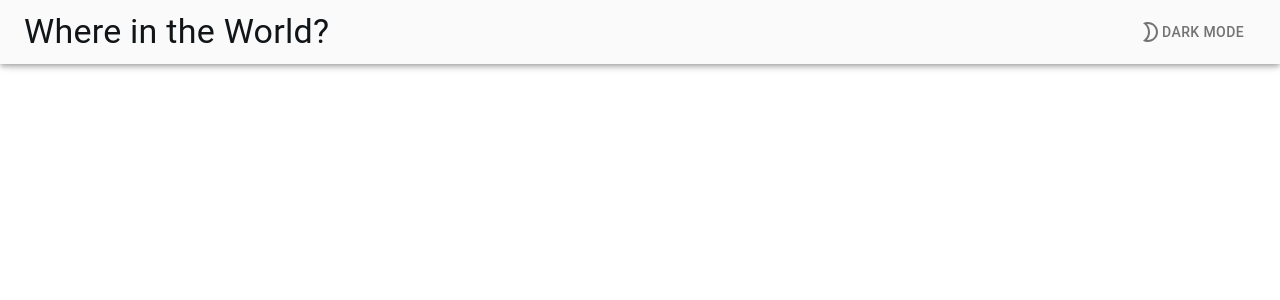
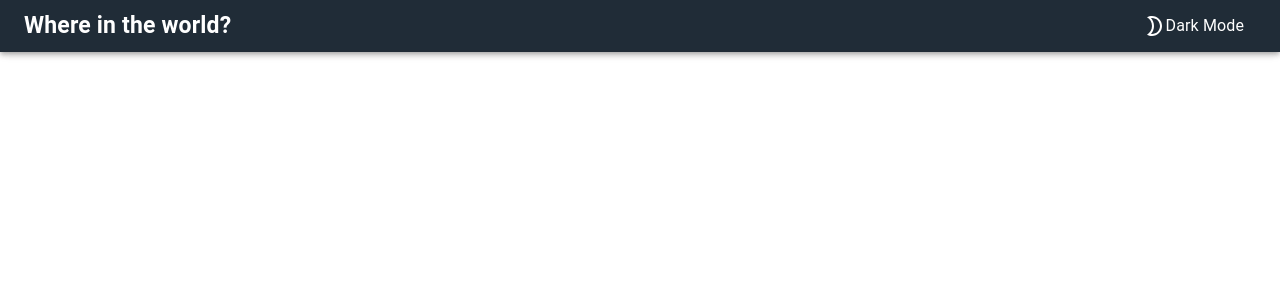
Before and after one commit to dorijantomic/country-search, a React (Create React App) app: page / in a window 1280 px wide. Shown: the top 300 px of the page. Built offline with nearby package versions, Linux system fonts and the light colour scheme.

Commit message:
Implemented a navigation bar with a working theme color switch from dark to light mode

```diff
--- a/package.json
+++ b/package.json
@@ -10,7 +10,8 @@
     "react-redux": "^7.1.0",
     "react-router-dom": "^5.0.1",
     "react-scripts": "3.0.1",
-    "redux": "^4.0.4"
+    "redux": "^4.0.4",
+    "redux-thunk": "^2.3.0"
   },
   "scripts": {
     "start": "react-scripts start",
--- a/src/components/Nav/Nav.js
+++ b/src/components/Nav/Nav.js
@@ -7,32 +7,39 @@ import {
   withStyles
 } from "@material-ui/core";
 import Brightness from "@material-ui/icons/Brightness2Outlined";
-
+import { connect } from 'react-redux';
+import * as actionTypes from '../../store/actions/themeSwitchAction'
+import { sizeHeight } from "@material-ui/system";
 
 const styles = theme => ({
   title: {
-
+    fontWeight: "600",
+    fontSize: 23,
     // Match [md, ∞[
     //       [960px, ∞[
     [theme.breakpoints.down("xs")]: {
 
       fontSize: "15px",
-      fontWeight: "700"
+      fontWeight: "800"
     }
   },
 
   toolbar: {
+      minHeight: 52,
     [theme.breakpoints.down("xs")]: {
       minHeight: 96
     }
   },
 
   themeSwitcher: {
-    marginLeft: 'auto'
+    marginLeft: 'auto',
+    color: theme.palette.primary.contrastText
 
   },
 
   themeSwitcherText: {
+      fontWeight: 400,
+      fontSize: 16,
     [theme.breakpoints.down("xs")]: {
       display: "none"
     }
@@ -41,16 +48,18 @@ const styles = theme => ({
 
 const Nav = props => {
   const { classes } = props;
+
   return (
     <div>
       <AppBar color='primary'>
         <Toolbar className={classes.toolbar}>
           <Typography className={classes.title} variant="h4">
-            Where in the World?
+            Where in the world?
+            {}
           </Typography>
-          <IconButton className={classes.themeSwitcher}>
+          <IconButton className={classes.themeSwitcher} onClick={props.onClick} >
             <Brightness />
-            <Typography variant="button" className={classes.themeSwitcherText}>
+            <Typography variant="button" className={classes.themeSwitcherText} variant='h6'>
               Dark Mode
             </Typography>
           </IconButton>
@@ -60,4 +69,14 @@ const Nav = props => {
   );
 };
 
-export default withStyles(styles)(Nav);
+const mapStateToProps = state => ({
+    palette: state.theme.lightMode
+})
+
+const mapDispatchToProps = dispatch => {
+    return {
+        onClick: () => dispatch({type: actionTypes.SWITCH_THEME})
+    }
+}
+
+export default connect(mapStateToProps, mapDispatchToProps)(withStyles(styles)(Nav));
--- a/src/containers/Layout/Layout.js
+++ b/src/containers/Layout/Layout.js
@@ -1,30 +1,19 @@
 import React, { Component } from "react";
 import Nav from "../../components/Nav/Nav";
 import { createMuiTheme, MuiThemeProvider } from "@material-ui/core/styles";
+import { connect } from 'react-redux'
 import indigo from "@material-ui/core/colors/indigo";
 import pink from "@material-ui/core/colors/pink";
 import red from "@material-ui/core/colors/red";
 
-const theme = createMuiTheme({
-  palette: {
-    primary: {
-      light: "#a4a4a4",
-      main: `hsl(0, 0%, 98%)  `,
-      dark: "#494949",
-      contrastText: `hsl(200, 15%, 8%)`
-    },
-    secondary: {
-      light: "#819ca9",
-      main: "#546e7a",
-      dark: "#29434e",
-      contrastText: "#fff"
-    }
-  }
-});
+
 class Layout extends Component {
+
   render() {
+
     return (
-      <MuiThemeProvider theme={theme}>
+
+      <MuiThemeProvider theme={this.props.mode ? createMuiTheme(this.props.dark) : createMuiTheme(this.props.light)}>
         <div>
           <Nav />
         </div>
@@ -33,4 +22,14 @@ class Layout extends Component {
   }
 }
 
-export default Layout;
+const mapStateToProps = state => {
+    return {
+        mode: state.theme.lightMode,
+        dark: state.theme.darkPalette,
+        light: state.theme.lightPalette
+
+
+    }
+}
+
+export default connect(mapStateToProps)(Layout);
--- a/src/index.js
+++ b/src/index.js
@@ -3,5 +3,10 @@ import ReactDOM from 'react-dom';
 import './index.css';
 import App from './App';
 
+import rootReducer from './store/reducers/rootReducer'
+import { createStore } from 'redux';
+import { Provider } from 'react-redux'
 
-ReactDOM.render(<App />, document.getElementById('root'));
+let store = createStore(rootReducer)
+
+ReactDOM.render(<Provider store={store}><App /></Provider>, document.getElementById('root'));
--- /dev/null
+++ b/src/store/actions/themeSwitchAction.js
@@ -0,0 +1 @@
+export const SWITCH_THEME = 'SWITCH_THEME'
--- /dev/null
+++ b/src/store/reducers/rootReducer.js
@@ -0,0 +1,7 @@
+import { combineReducers } from 'redux'
+import theme from './themeSwitchReducer'
+const reducer = combineReducers({
+    theme
+  })
+
+export default reducer
--- /dev/null
+++ b/src/store/reducers/themeSwitchReducer.js
@@ -0,0 +1,57 @@
+import * as actionTypes from "../actions/themeSwitchAction";
+const initialState = {
+  darkPalette: {
+    palette: {
+      primary: {
+        light: "#a4a4a4",
+        main: `hsl(207, 26%, 17%)`,
+        dark: "#494949",
+        contrastText: `hsl(0, 0%, 100%)
+        `
+      },
+      secondary: {
+        light: "#819ca9",
+        main: "#546e7a",
+        dark: "#29434e",
+        contrastText: "#fff"
+      }
+    }
+  },
+  lightPalette: {
+    palette: {
+      primary: {
+        light: "#a4a4a4",
+        main: `hsl(0, 0%, 98%)  `,
+        dark: "#494949",
+        contrastText: `hsl(200, 15%, 8%)`
+      },
+      secondary: {
+        light: "#819ca9",
+        main: "#546e7a",
+        dark: "#29434e",
+        contrastText: "#fff"
+      }
+    }
+  },
+
+  darkMode: false,
+  lightMode: true
+};
+
+const themeReducer = (state = initialState, action) => {
+  switch (action.type) {
+    case actionTypes.SWITCH_THEME: {
+
+      return {
+        ...state,
+        lightMode: !state.lightMode
+      };
+    }
+
+    default: {
+      return initialState;
+    }
+  }
+};
+
+export default themeReducer;
```
Also changed, not shown: 1 other file (tests, documents, lock files or other folders).
